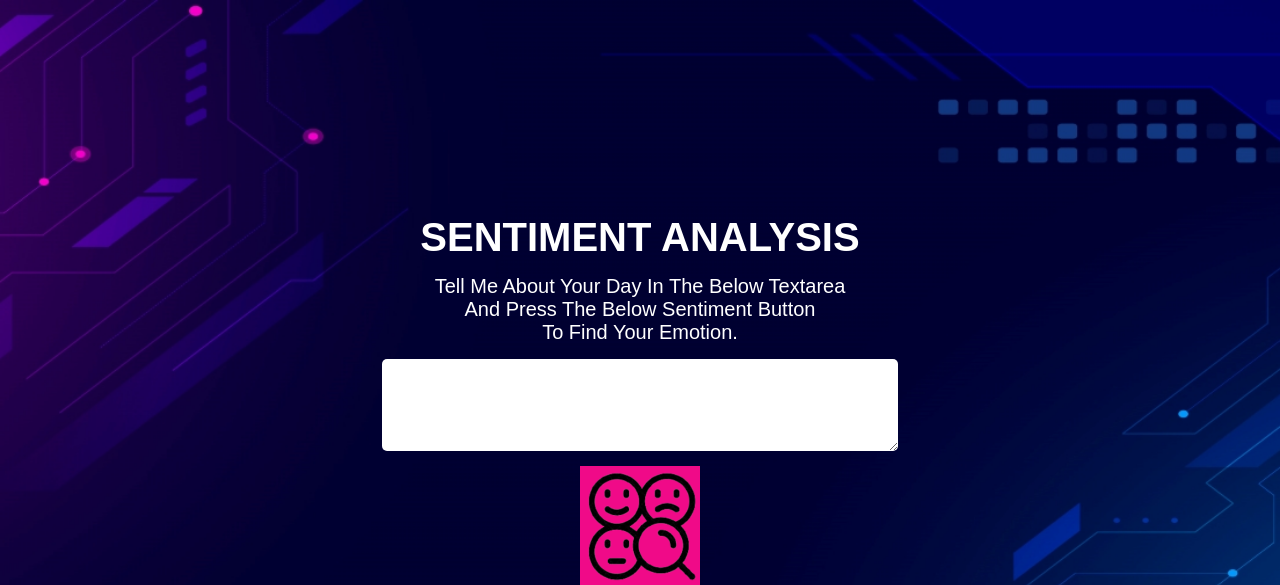
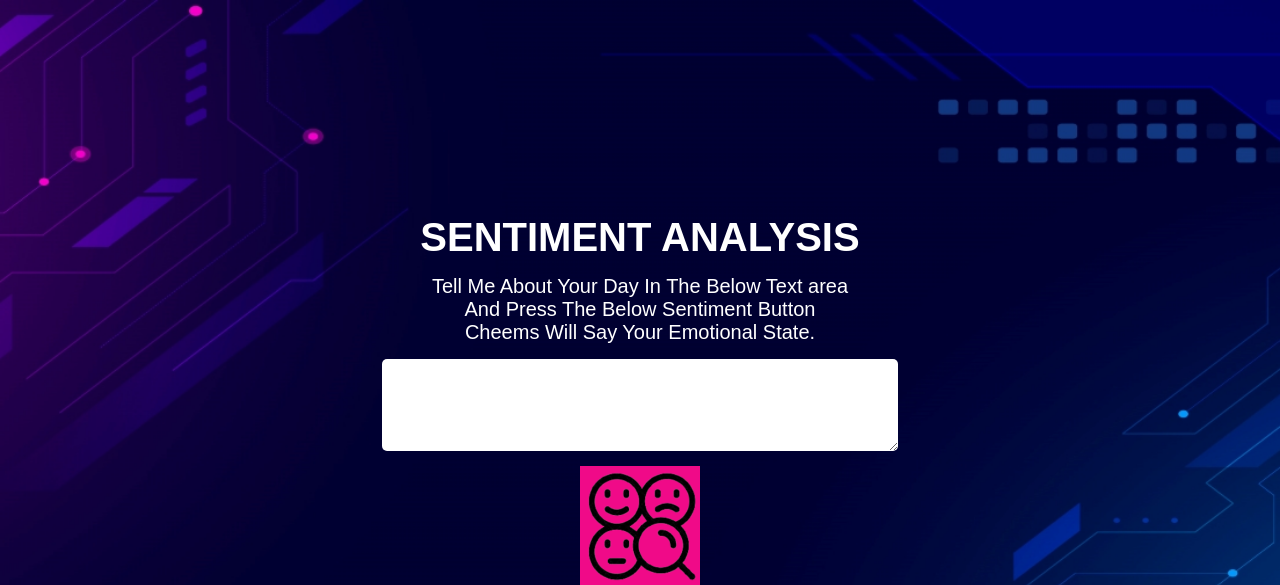
Before and after one commit to Abinesh-ss/SENTIMENT_ANALYZER_USING_FLASK, a Flask app: page / in a window 1280 px wide. Shown: the top 585 px of the page. Run offline with Flask 3, Linux system fonts and the light colour scheme.

Commit message:
Update index.html

```diff
--- a/templates/index.html
+++ b/templates/index.html
@@ -79,9 +79,9 @@
 </head>
 <body>
     <h1>SENTIMENT ANALYSIS</h1>
-    <p>Tell Me About Your Day In The Below Textarea <br>
+    <p>Tell Me About Your Day In The Below Text area <br>
        And Press The Below Sentiment Button <br>
-       To Find Your Emotion.
+       Cheems Will Say Your Emotional State.
     </p>
     <form action="/analyze" method="post">
         <textarea name="text" rows="4" cols="50"></textarea>
```
